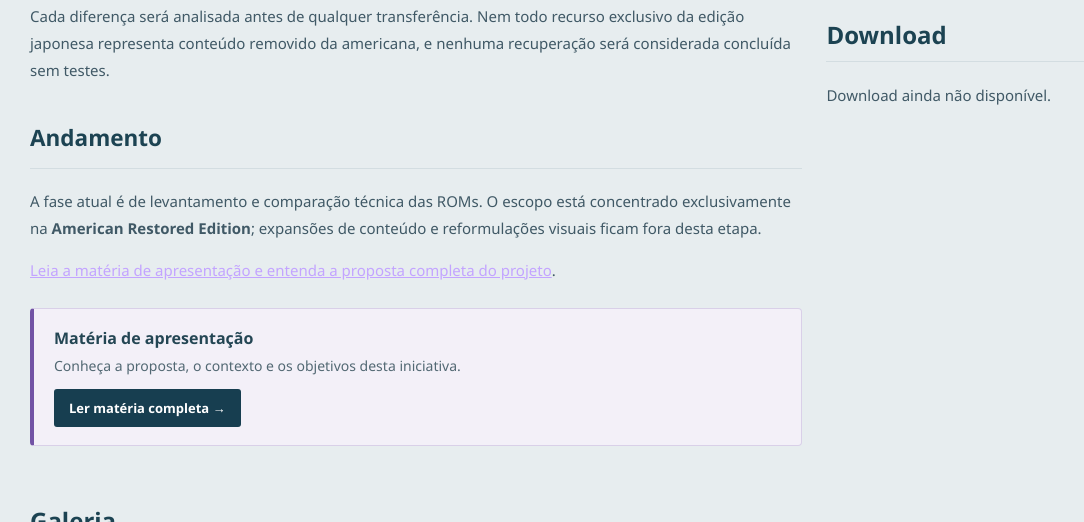
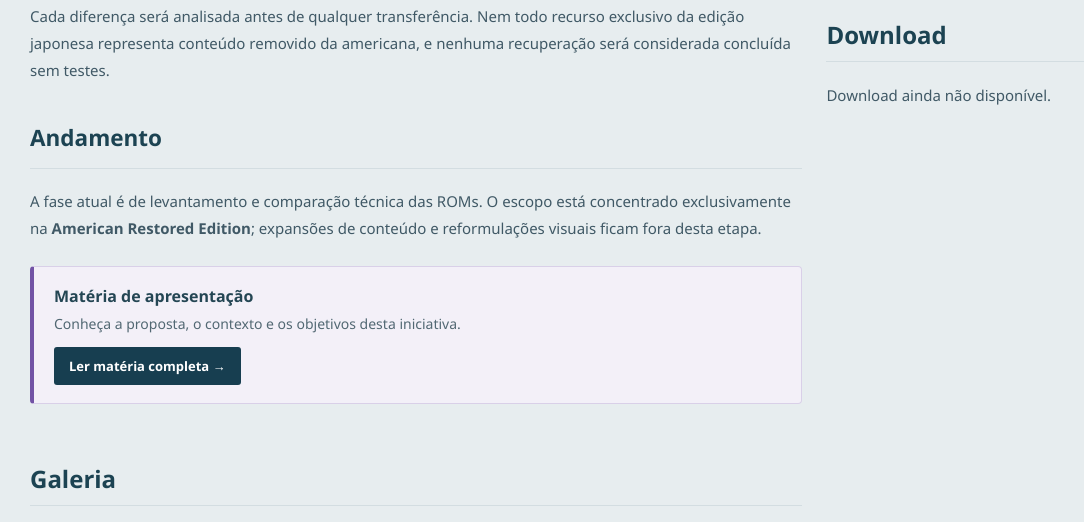
Before and after one commit to TemplarioK1/covil-secreto, a Jekyll site: the page built from _projetos/iss-deluxe-american-restored-edition.md, in a window 1280 px wide and 900 px high, scrolled down 1435 px, cut to the strip 0-522 px from the top of the window. Shown: the whole strip, without its empty margins (0-1084 px from the left). Built offline with Jekyll 4.4.1, drawn with Linux system fonts in a browser that asks for light colours.

Commit message:
Remove link duplicado da matéria no projeto

```diff
--- a/_projetos/iss-deluxe-american-restored-edition.md
+++ b/_projetos/iss-deluxe-american-restored-edition.md
@@ -39,5 +39,3 @@ Cada diferença será analisada antes de qualquer transferência. Nem todo recur
 ## Andamento
 
 A fase atual é de levantamento e comparação técnica das ROMs. O escopo está concentrado exclusivamente na **American Restored Edition**; expansões de conteúdo e reformulações visuais ficam fora desta etapa.
-
-[Leia a matéria de apresentação e entenda a proposta completa do projeto](/covil-secreto/iss-deluxe-american-restored-edition/).
```
